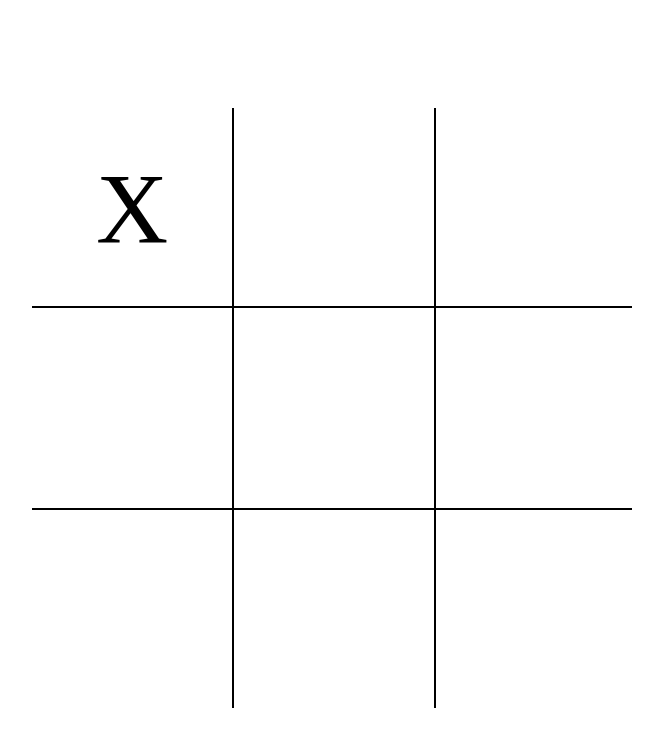
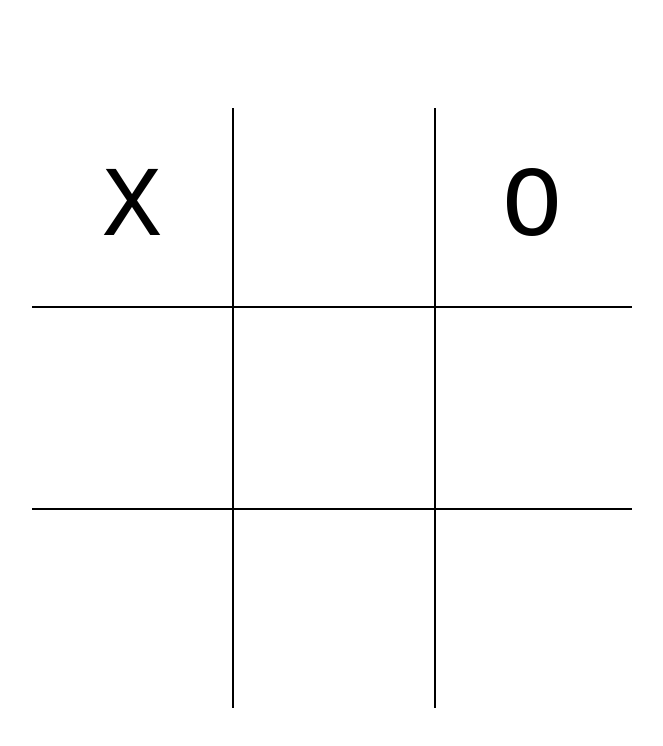
Before and after one commit to dyellow3/tic-tac-toe, a plain HTML site: page index.html in a window 1280 px wide. Both pictures are taken after a click on the element 440 px from the left and 208 px from the top of the page. Shown: the whole page, without its empty margins (308-971 px from the left). Drawn offline with Linux system fonts and the light colour scheme.

Commit message:
added easy computer opponent

```diff
--- a/script.js
+++ b/script.js
@@ -18,7 +18,7 @@ const gameBoard = (() => {
     const getBoard = () => [...board];
 
     const resetBoard = () => {
-        for(i = 0; i < 9; i++) {
+        for (i = 0; i < 9; i++) {
             board[i] = '';
         }
     }
@@ -30,8 +30,32 @@ const gameBoard = (() => {
 const player = (name, symbol) => {
     const getName = name;
     const getSymbol = symbol;
+    return { getName, getSymbol };
+}
 
-    return { getName, getSymbol };
+const computer = (difficulty, symbol) => {
+    const getDifficulty = difficulty;
+    const getSymbol = symbol;
+    const getName = 'Computer'
+    const move = (board) => {
+        if (difficulty === 'easy') {
+            let randomMove = Math.floor(Math.random() * 9);
+            while (!board.move(randomMove, symbol)) {
+                randomMove = Math.floor(Math.random() * 9);
+            }
+            console.log(`Computer takes index ${randomMove}`);
+            const box = document.querySelector(`.gameBoard .box:nth-child(${randomMove + 1})`);
+            box.innerText = symbol;
+        }
+        else if (difficulty === 'impossible') {
+            console.log('Error!')
+        }
+        else {
+            console.log('Error!')
+        }
+    }
+
+    return { getDifficulty, getSymbol, getName, move }
 }
 
 
@@ -40,11 +64,12 @@ const play = (() => {
     const gameResult = document.querySelector('.gameResult');
     let round = 0;
     const board = gameBoard;
+    const gameStatus = true;
     const player1 = player('testname', 'X');
-    const player2 = player('testname2', 'O');
+    const computer1 = computer('easy', 'O');
 
     const endGame = (player, round) => {
-        if(round === 9) {
+        if (round === 9) {
             console.log('Draw!')
             gameResult.innerText = 'Draw!';
         }
@@ -52,15 +77,64 @@ const play = (() => {
             console.log(`${player.getName} wins on round ${round}!`);
             gameResult.innerText = `${player.getName} wins!`;
         }
+        gameStatus = false;
         boxes.forEach(box => {
-            box.removeEventListener('click', handleClick);
+            box.removeEventListener('click', makeMove);
         })
     }
 
-    const handleClick = (event) => {
+    const resetGame = () => {
+        board.resetBoard();
+        boxes.forEach(box => {
+            box.innerText = '';
+        })
+    }
+
+    const makeMove = (event) => {
         const box = event.target;
         const boxIndex = parseInt(box.classList[1]);
-        const currentPlayer = round % 2 === 0 ? player1 : player2;
+
+
+        if (gameBoard.move(boxIndex, player1.getSymbol)) {
+            //player move
+            box.innerText = `${player1.getSymbol}`;
+            console.log(`${player1.getName} takes index ${boxIndex}`);
+            if (gameBoard.checkWin(player1.getSymbol)) {
+                endGame(player1, round);
+            }
+            else {
+                round++;
+                console.log(round);
+                if (round === 9) {
+                    endGame(player1, round);
+                }
+            }
+
+            //computer move
+            if (gameStatus) {
+                computer1.move(gameBoard);
+                if (gameBoard.checkWin(computer1.getSymbol)) {
+                    endGame(computer1, round);
+                }
+                else {
+                    round++;
+                    console.log(round);
+                    if (round === 9) {
+                        endGame(computer1, round);
+                    }
+                }
+            }
+
+        }
+
+
+
+    }
+    /*
+    const makeMove = (event) => {
+        const box = event.target;
+        const boxIndex = parseInt(box.classList[1]);
+        const currentPlayer = round % 2 === 0 ? player : computer;
 
         if (gameBoard.move(boxIndex, currentPlayer.getSymbol)) {
             box.innerText = `${currentPlayer.getSymbol}`;
@@ -71,22 +145,18 @@ const play = (() => {
             else {
                 round++;
                 console.log(round);
-                if(round === 9) {
+                if (round === 9) {
                     endGame(currentPlayer, round);
                 }
             }
         }
     }
+    */
 
-    const resetGame = () => {
-        board.resetBoard();
-        boxes.forEach(box => {
-            box.innerText = '';
-        })
-    }
+
 
     resetGame();
     boxes.forEach(box => {
-        box.addEventListener('click', handleClick);
+        box.addEventListener('click', makeMove);
     })
 })();
--- a/styles.css
+++ b/styles.css
@@ -1,15 +1,10 @@
-@font-face {
-    font-family: ArcadeClassic;
-    src: url(fonts/ARCADECLASSIC.TTF)
-}
-
 .gameResult {
     height: 100px;
     display: flex;
     justify-content: center;
     align-items: center;
     font-size: 50px;
-    font-family: ArcadeClassic;
+    font-family:'Courier New', Courier, monospace;
 }
 
 .gameBoard {
@@ -31,6 +26,7 @@
     text-align: center;
     border: 2px solid black;
     font-size: 100px;
+    font-family:'Courier New', Courier, monospace;
 }
 
 
```
Also changed, not shown: index.html (+1 -11 lines).
